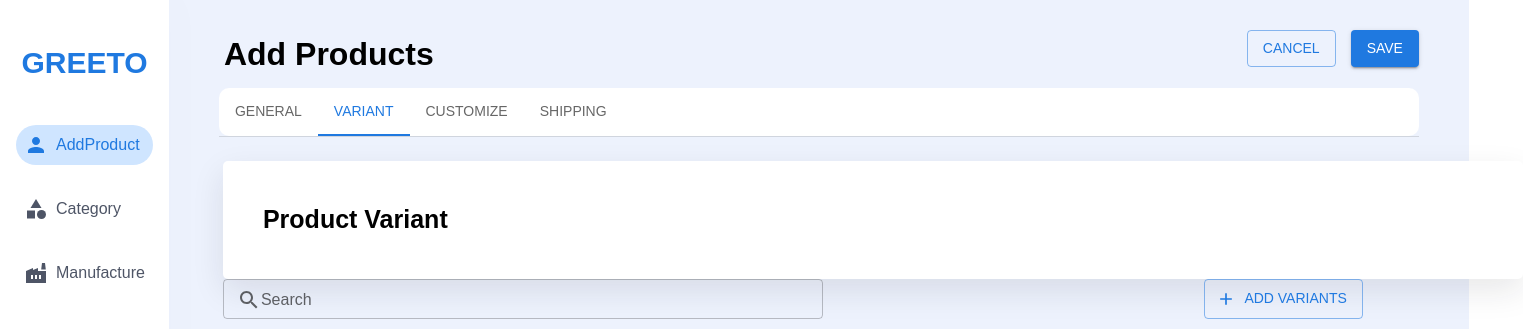
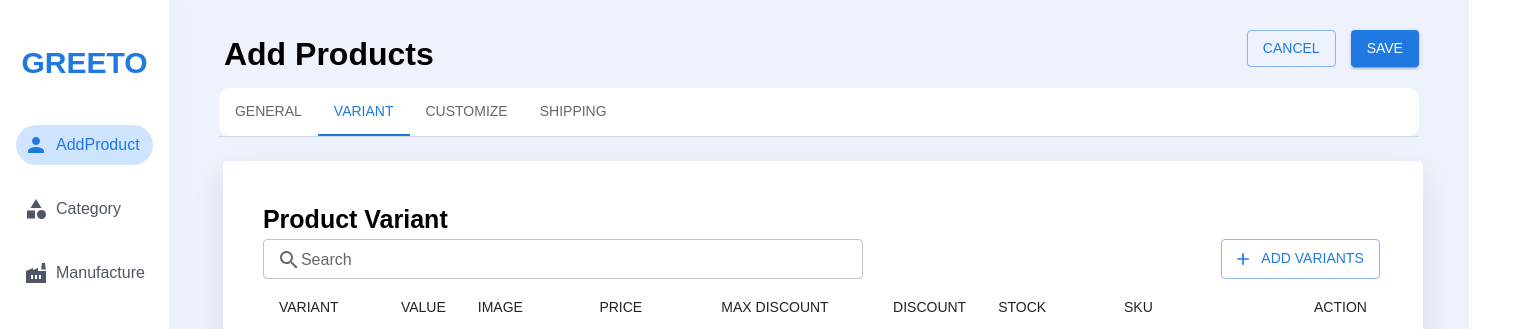
Before and after one commit to renishapipaliya/ecom-superadmin-master, a React (Vite) app: page / in a window 1280 px wide. Both pictures are taken after a click on the tab "VARIANT". Shown: the top 329 px of the page, 1523 px wide, since content can reach past the window. Built offline with nearby package versions, Linux system fonts and the light colour scheme.

Commit message:
varient changes

```diff
--- a/src/Addproduct/components/Variant.jsx
+++ b/src/Addproduct/components/Variant.jsx
@@ -16,23 +16,19 @@
 } from "@mui/material";
 import { Add, CurrencyRupee, Delete, Percent, SearchOutlined } from "@mui/icons-material";
 import { MuiColorInput } from 'mui-color-input';
-
 const VariantPage = () => {
   const [searchTerm, setSearchTerm] = useState('');
   const [selectedImage, setSelectedImage] = useState(null);
   const [variants, setVariants] = useState([{ id: 1, variant: 'Color', value: '', color: '#000000', discountType: 'Percent', price: '', maxDiscount: '' }]); // Initial variant with ID
   const [nextVariantId, setNextVariantId] = useState(2); // ID for the next variant to be added
-
   const handleSearch = (event) => {
     setSearchTerm(event.target.value);
     // Add your logic for filtering variants based on search term
   };
-
   const handleImageUpload = (event) => {
     const file = event.target.files[0];
     setSelectedImage(file);
   };
-
   const handleDiscountTypeChange = (id, event) => {
     const updatedVariants = variants.map(variant => {
       if (variant.id === id) {
@@ -42,14 +38,11 @@
     });
     setVariants(updatedVariants);
   };
-
-
   const handleAddVariant = () => {
     const newVariant = { id: nextVariantId, variant: 'Color', value: '', color: '#000000', discountType: 'Percent', price: '', maxDiscount: '' };
     setVariants([...variants, newVariant]);
     setNextVariantId(nextVariantId + 1);
   };
-
   const handleVariantChange = (id, event) => {
     const selectedVariant = event.target.value;
     const updatedVariants = variants.map(variant => {
@@ -60,7 +53,6 @@
     });
     setVariants(updatedVariants);
   };
-
   const handleValueChange = (id, field, value) => {
     const updatedVariants = variants.map(variant => {
       if (variant.id === id) {
@@ -70,7 +62,6 @@
     });
     setVariants(updatedVariants);
   };
-
   const calculateDiscount = (price, maxDiscount) => {
     if (!price || !maxDiscount || isNaN(price) || isNaN(maxDiscount) || parseFloat(price) <= 0) {
       return '';
@@ -78,19 +69,17 @@
     const discount = (maxDiscount / price) * 100;
     return discount.toFixed(2); // Assuming you want to display discount in percentage format with 2 decimal places
   };
-
   return (
-
-    <Box height={"100vh"}>
     <Box
+      height={"100vh"}
       bgcolor={"white"}
       maxWidth={"1440px"}
-        width={"1300px"}
+      width={"1200px"}
       boxShadow={"0px 12px 32px #1E20261A"}
       padding={"40px"}
       borderRadius={"5px"}
     >
-
+      <Box>
         <Typography fontSize={"25px"} fontWeight={600}>
           Product Variant
         </Typography>
```
Lines whose indentation alone changed are shown as unchanged.
